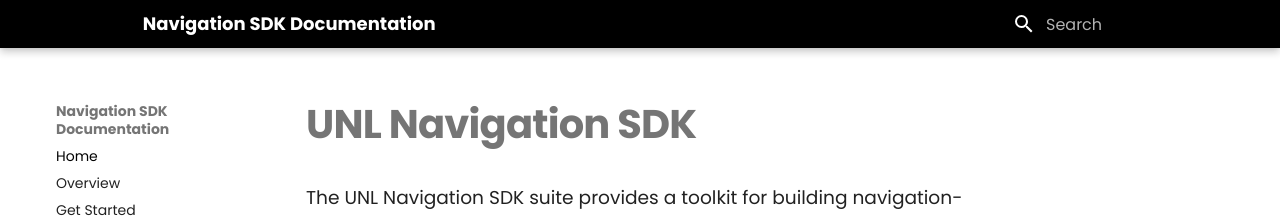
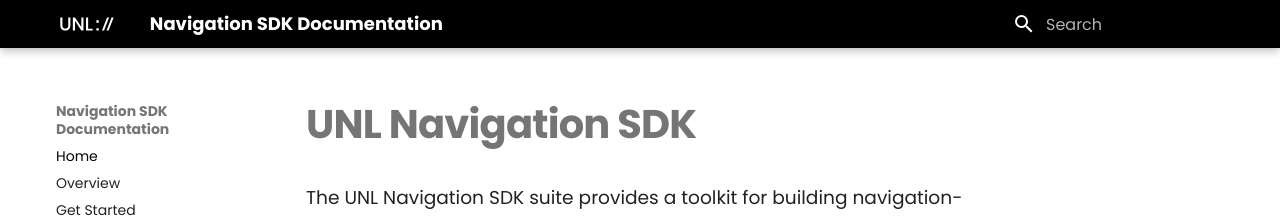
Before and after one commit to u-n-l/navigation-sdk, an MkDocs documentation site: the page built from docs/index.md, in a window 1280 px wide. Shown: the top 218 px of the page. Built offline with MkDocs 1.6.1 and Material for MkDocs 9.7.7, drawn with Linux system fonts in a browser that asks for light colours.

Commit message:
Update mkdocs.yml

```diff
--- a/mkdocs.yml
+++ b/mkdocs.yml
@@ -3,8 +3,8 @@
 
 theme:
   name: material
-  logo: assets/UNL logo.svg
-  favicon: assets/favicon.png
+  logo: assets/UNL logo_white.svg
+  favicon: assets/Flavicon.png
   font:
     text: Poppins
     code: JetBrains Mono
```
